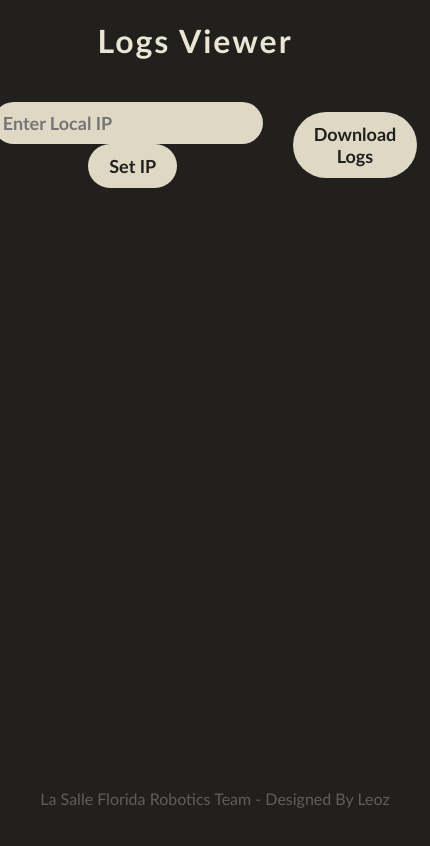
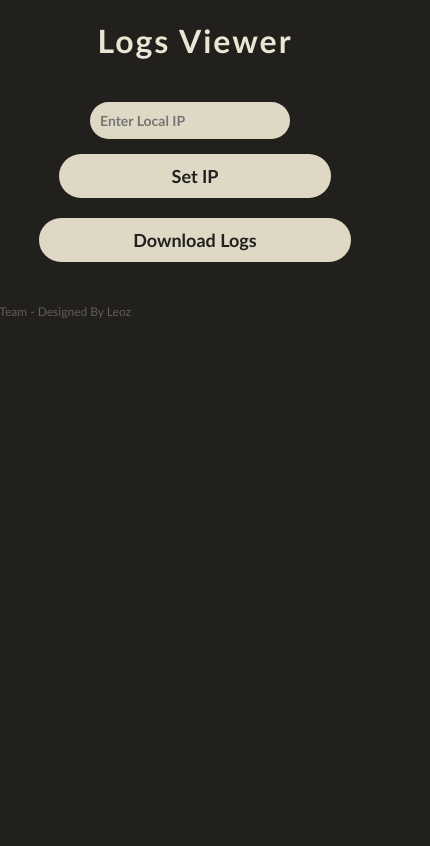
Before and after one commit to L0R3NZ0-L30Z/Logger, a React (Create React App) app: page / in a window 390 px wide. Shown: the top 846 px of the page, 430 px wide, since content can reach past the window. Built offline with nearby package versions, Linux system fonts and the light colour scheme.

Commit message:
not finished

```diff
--- a/src/App.css
+++ b/src/App.css
@@ -1,14 +1,17 @@
-body{
+body {
   background-color: #21201d;
   height: 100%;
   margin: 0;
   overflow-x: hidden;
+  flex-direction: column;
+  min-height: 100vh;
 }
 
 .App {
   font-family: calibri, sans-serif;
   text-align: center;
   height: 100%;
+  flex: 1;
 }
 
 h1 {
@@ -18,7 +21,6 @@ h1 {
 
 .input-section {
   margin: 20px;
-
 }
 
 input:focus {
@@ -56,7 +58,6 @@ input {
   font-weight: 500;
   font-family: calibri;
   border-radius: 1.5rem;
-  max-height: 400px;
   overflow-y: auto;
   border: 1px solid #ccc;
   padding: 10px;
@@ -64,6 +65,11 @@ input {
   width: 80%;
   background-color: #f9f9f9;
   transition: all 0.3s ease;
+  overflow-y: scroll;
+  scrollbar-width: none;
+}
+.log-container::-webkit-scrollbar {
+  display: none;
 }
 
 .log-entry {
@@ -84,8 +90,7 @@ input {
   color: #940000;
 }
 
-.clear-logs-btn{
-  height: 4px;
+.clear-logs-btn {
   border-radius: 3rem;
   background-color: #940000;
   padding: 10px 20px;
@@ -108,15 +113,15 @@ input {
   font-family: calibri;
 }
 
-#bar{
+#bar {
   display: flex;
   justify-content: center;
   align-items: center;
   margin-bottom: 20px;
-
 }
 
-.set-ip-btn, .download-btn {
+.set-ip-btn,
+.download-btn {
   cursor: pointer;
   transition: all 0.3s ease;
   border: 1px solid transparent;
@@ -125,22 +130,93 @@ input {
   font-weight: 600;
 }
 
-.set-ip-btn:hover, .download-btn:hover {
+.set-ip-btn:hover,
+.download-btn:hover {
   border-color: #ebe5d3;
   background-color: #21201d;
   color: #ebe5d3;
 }
-.clear-logs-btn:hover{
+
+.clear-logs-btn:hover {
   border-color: #ebe5d3;
   background-color: #b90000;
   color: #ebe5d3;
 }
-.footer{
-  width: 100%;
-  position: absolute;
-  text-align: center;
+
+.footer {
+  /* position: absolute;
   bottom: 0;
+  left: 50%;
+  transform: translateX(-50%);
   color: #ebe5d350;
-  padding: 20px;
+  display: inline; */
+
+    position: sticky;
+    bottom: 0;
+    left: 50%;
+    transform: translateX(-50%);
+    color: #ebe5d350;
+    text-align: center;
+    padding: 20px;
+
 
 }
+
+@media (max-width: 768px) {
+  input {
+    width: 200px;
+    font-size: 16px;
+  }
+
+  .log-container {
+    width: 70%;
+    padding: 8px;
+  }
+
+  .log-entry {
+    font-size: 16px;
+  }
+
+  #bar {
+    flex-direction: column;
+    display: flex;
+    width: 80%;
+    margin-left: 10%;
+  }
+
+  .set-ip-btn{
+    margin-top: 15px;
+    width: 100rem;
+  }
+  .download-btn {
+    width: 100rem;
+  }
+
+  .footer {
+    padding: 10px;
+  }
+}
+
+@media (max-width: 480px) {
+  input {
+    width: 180px;
+    font-size: 14px;
+  }
+
+  .log-container {
+    width: 95%;
+
+  }
+
+  .log-entry {
+    font-size: 14px;
+  }
+
+  .set-ip-btn, .download-btn {
+    width: 100%;
+  }
+
+  .footer {
+    font-size: 12px;
+  }
+}
```
Also changed, not shown: src/App.js (+7 -5 lines).
